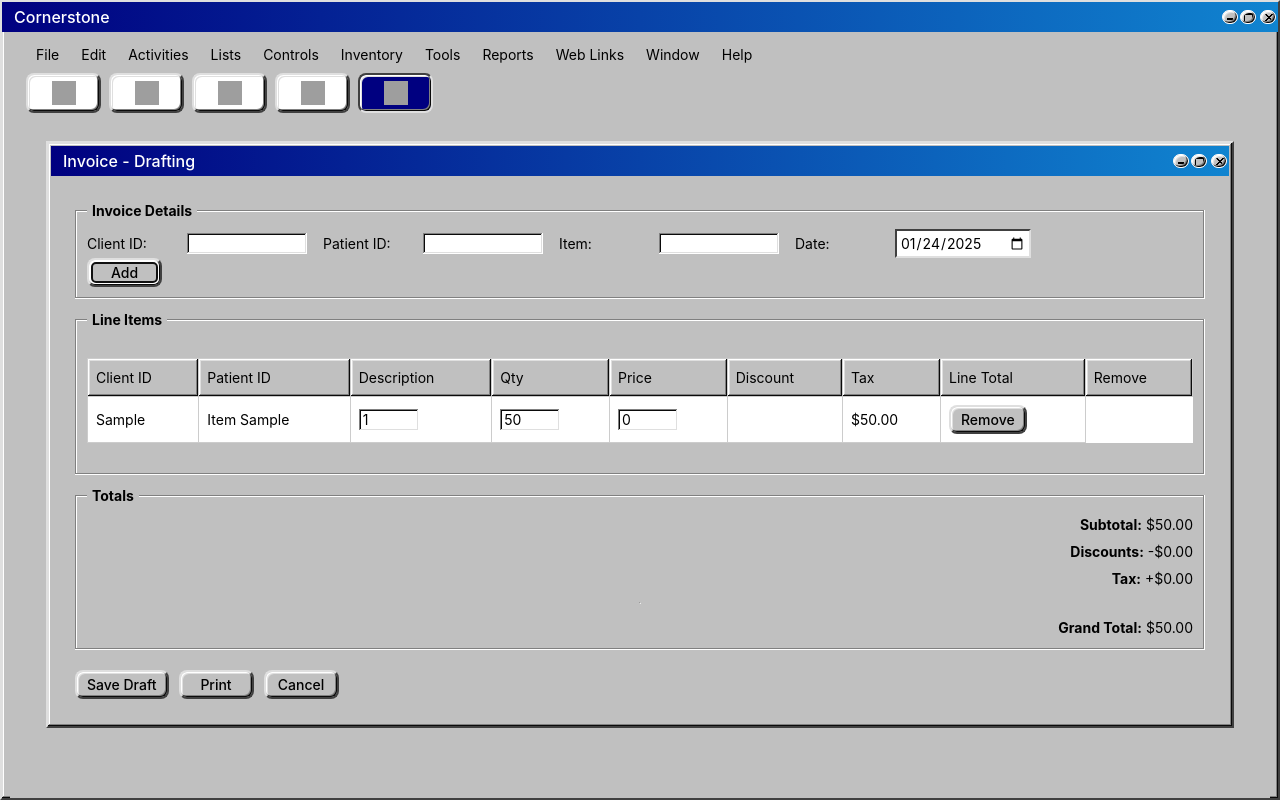
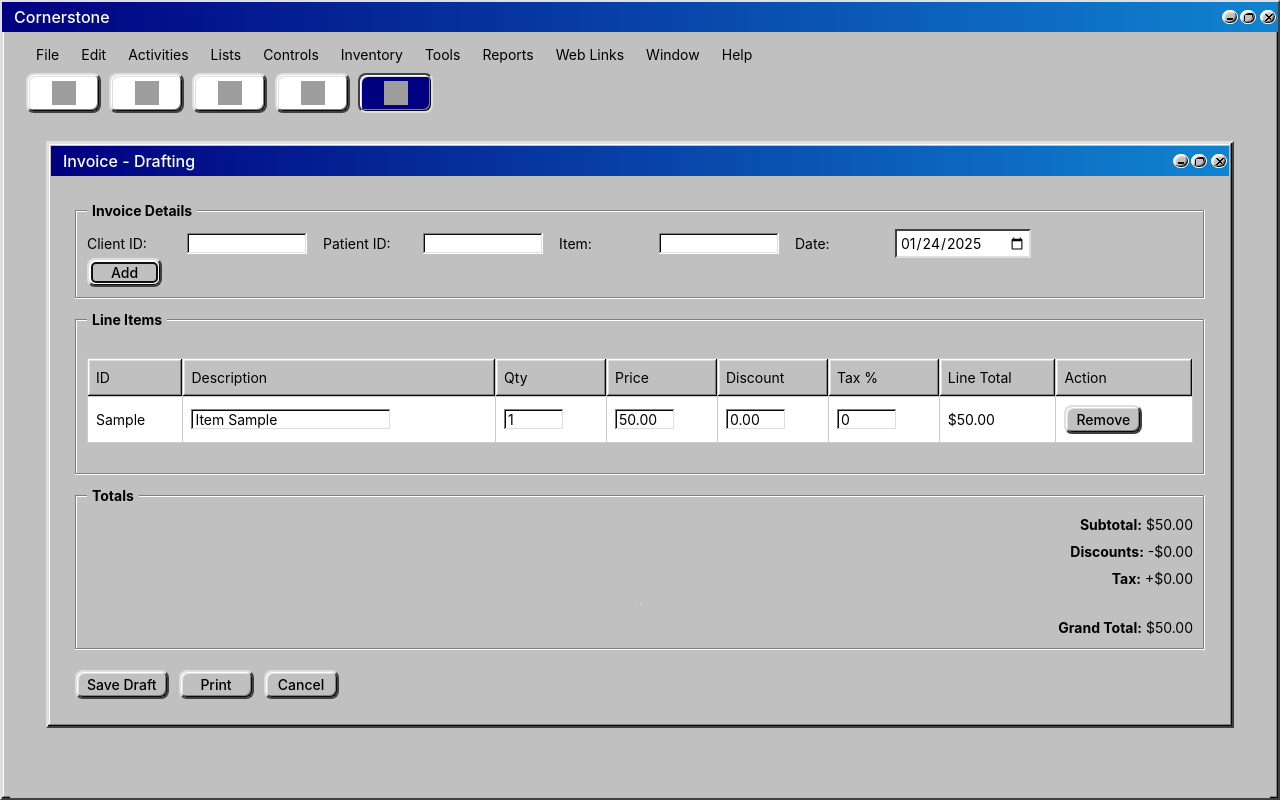
Before and after one commit to mero-vet/vet-clinic-app, a React (Vite) app: page /invoice in a window 1280 px wide. Both pictures are taken after typing "Sample", "Sample", "Sample" into the empty fields and a click on the button "Add". Built offline with nearby package versions, Linux system fonts and the light colour scheme; grey boxes are pictures that could not be loaded.

Commit message:
invoice updates

```diff
--- a/src/screens/Invoice/InvoiceLineItems.jsx
+++ b/src/screens/Invoice/InvoiceLineItems.jsx
@@ -4,8 +4,12 @@
 const InvoiceLineItems = () => {
   const { lineItems, removeLineItem, updateLineItem } = useInvoice();
 
+  const handleFocus = (e) => {
+    e.target.select();
+  };
+
   const handleQtyChange = (id, newQty) => {
-    const parsedQty = parseFloat(newQty) || 0;
+    const parsedQty = parseFloat(newQty) || 1;
     const existingItem = lineItems.find((li) => li.id === id);
     if (existingItem) {
       const updatedItem = { ...existingItem, qty: parsedQty };
@@ -13,8 +17,18 @@
     }
   };
 
+  const handleDescriptionChange = (id, newDescription) => {
+    const existingItem = lineItems.find((li) => li.id === id);
+    if (existingItem) {
+      const updatedItem = { ...existingItem, description: newDescription };
+      updateLineItem(updatedItem);
+    }
+  };
+
   const handleDiscountChange = (id, newDiscount) => {
-    const parsedDiscount = parseFloat(newDiscount) || 0;
+    // Remove any non-numeric characters except decimal point
+    const numericValue = newDiscount.replace(/[^\d]/g, '');
+    const parsedDiscount = (parseFloat(numericValue) || 0) / 100;
     const existingItem = lineItems.find((li) => li.id === id);
     if (existingItem) {
       const updatedItem = { ...existingItem, discount: parsedDiscount };
@@ -22,21 +36,35 @@
     }
   };
 
-  const handleTaxChange = (id, checked) => {
+  const handleTaxChange = (id, newTax) => {
+    const parsedTax = parseFloat(newTax) || 0;
     const existingItem = lineItems.find((li) => li.id === id);
     if (existingItem) {
-      const updatedItem = { ...existingItem, tax: checked };
+      const updatedItem = { ...existingItem, tax: parsedTax };
       updateLineItem(updatedItem);
     }
   };
 
   const handlePriceChange = (id, newPrice) => {
-    const parsedPrice = parseFloat(newPrice) || 0;
+    // Remove any non-numeric characters except decimal point
+    const numericValue = newPrice.replace(/[^\d]/g, '');
+    const parsedPrice = (parseFloat(numericValue) || 5000) / 100;
     const existingItem = lineItems.find((li) => li.id === id);
     if (existingItem) {
       const updatedItem = { ...existingItem, price: parsedPrice };
       updateLineItem(updatedItem);
     }
+  };
+
+  const numberInputStyle = {
+    width: '60px',
+    '-webkit-appearance': 'none',
+    '-moz-appearance': 'textfield',
+    appearance: 'textfield',
+  };
+
+  const formatDollarAmount = (value) => {
+    return (value || 0).toFixed(2);
   };
 
   return (
@@ -45,15 +73,14 @@
       <table className="services-table">
         <thead>
           <tr>
-            <th>Client ID</th>
-            <th>Patient ID</th>
+            <th>ID</th>
             <th>Description</th>
             <th>Qty</th>
             <th>Price</th>
             <th>Discount</th>
-            <th>Tax</th>
+            <th>Tax %</th>
             <th>Line Total</th>
-            <th>Remove</th>
+            <th>Action</th>
           </tr>
         </thead>
         <tbody>
@@ -66,50 +93,57 @@
           ) : (
             lineItems.map((item) => {
               const lineTotal = (item.qty * item.price) - (item.discount || 0);
+              const taxAmount = lineTotal * (item.tax || 0) / 100;
+              const totalWithTax = lineTotal + taxAmount;
               return (
                 <tr key={item.id}>
                   <td>{item.id}</td>
-                  <td>{item.description}</td>
                   <td>
                     <input
-                      type="number"
-                      min="0"
-                      step="1"
-                      value={item.qty}
-                      onChange={(e) => handleQtyChange(item.id, e.target.value)}
-                      style={{ width: '60px' }}
+                      type="text"
+                      value={item.description}
+                      onChange={(e) => handleDescriptionChange(item.id, e.target.value)}
+                      onFocus={handleFocus}
+                      style={{ width: '200px' }}
                     />
                   </td>
                   <td>
                     <input
-                      type="number"
-                      min="0"
-                      step="0.01"
-                      value={item.price}
-                      onChange={(e) => handlePriceChange(item.id, e.target.value)}
-                      style={{ width: '60px' }}
+                      type="text"
+                      value={item.qty}
+                      onChange={(e) => handleQtyChange(item.id, e.target.value)}
+                      onFocus={handleFocus}
+                      style={numberInputStyle}
                     />
                   </td>
                   <td>
                     <input
-                      type="number"
-                      min="0"
-                      step="0.01"
-                      value={item.discount}
-                      onChange={(e) =>
-                        handleDiscountChange(item.id, e.target.value)
-                      }
-                      style={{ width: '60px' }}
+                      type="text"
+                      value={formatDollarAmount(item.price)}
+                      onChange={(e) => handlePriceChange(item.id, e.target.value)}
+                      onFocus={handleFocus}
+                      style={numberInputStyle}
                     />
                   </td>
                   <td>
                     <input
-                      type="checkbox"
-                      checked={item.tax}
-                      onChange={(e) => handleTaxChange(item.id, e.target.checked)}
+                      type="text"
+                      value={formatDollarAmount(item.discount)}
+                      onChange={(e) => handleDiscountChange(item.id, e.target.value)}
+                      onFocus={handleFocus}
+                      style={numberInputStyle}
                     />
                   </td>
-                  <td>${lineTotal.toFixed(2)}</td>
+                  <td>
+                    <input
+                      type="text"
+                      value={item.tax || 0}
+                      onChange={(e) => handleTaxChange(item.id, e.target.value)}
+                      onFocus={handleFocus}
+                      style={numberInputStyle}
+                    />
+                  </td>
+                  <td>${totalWithTax.toFixed(2)}</td>
                   <td>
                     <button
                       className="windows-button"
```
